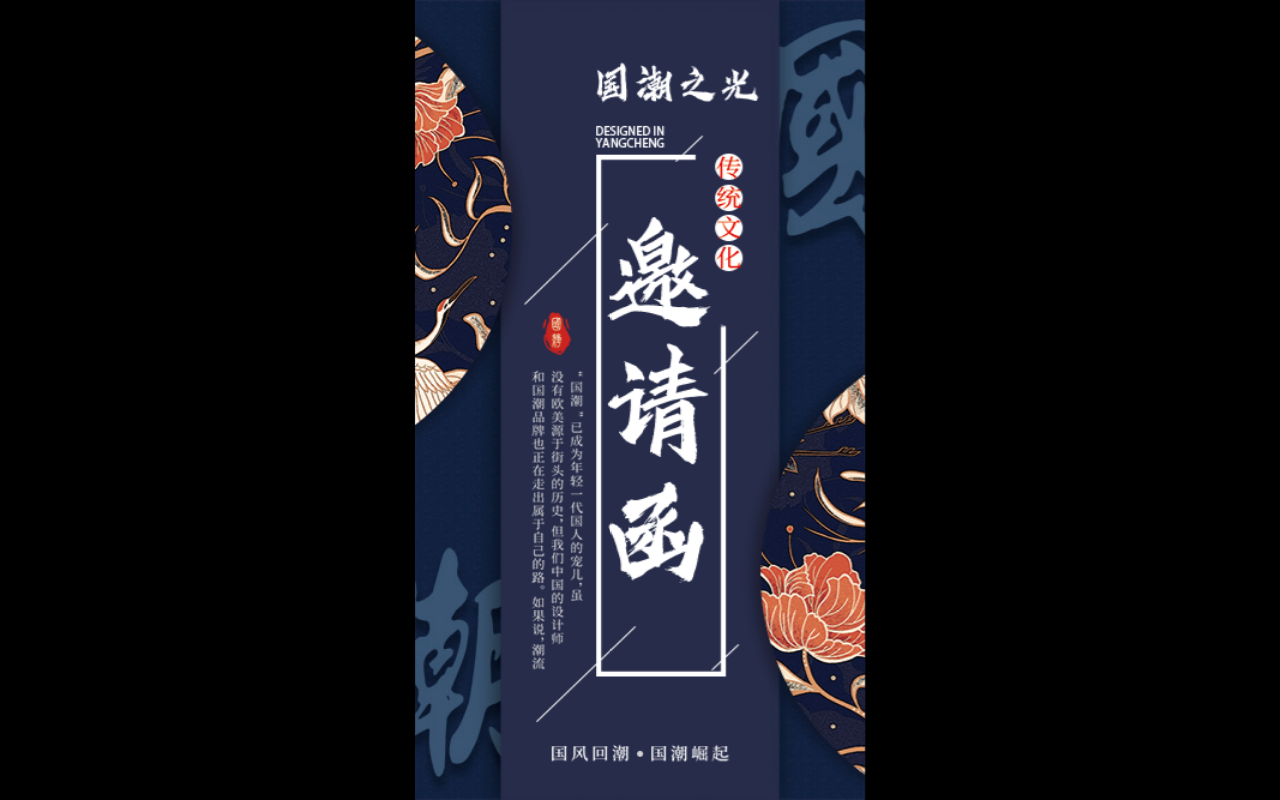
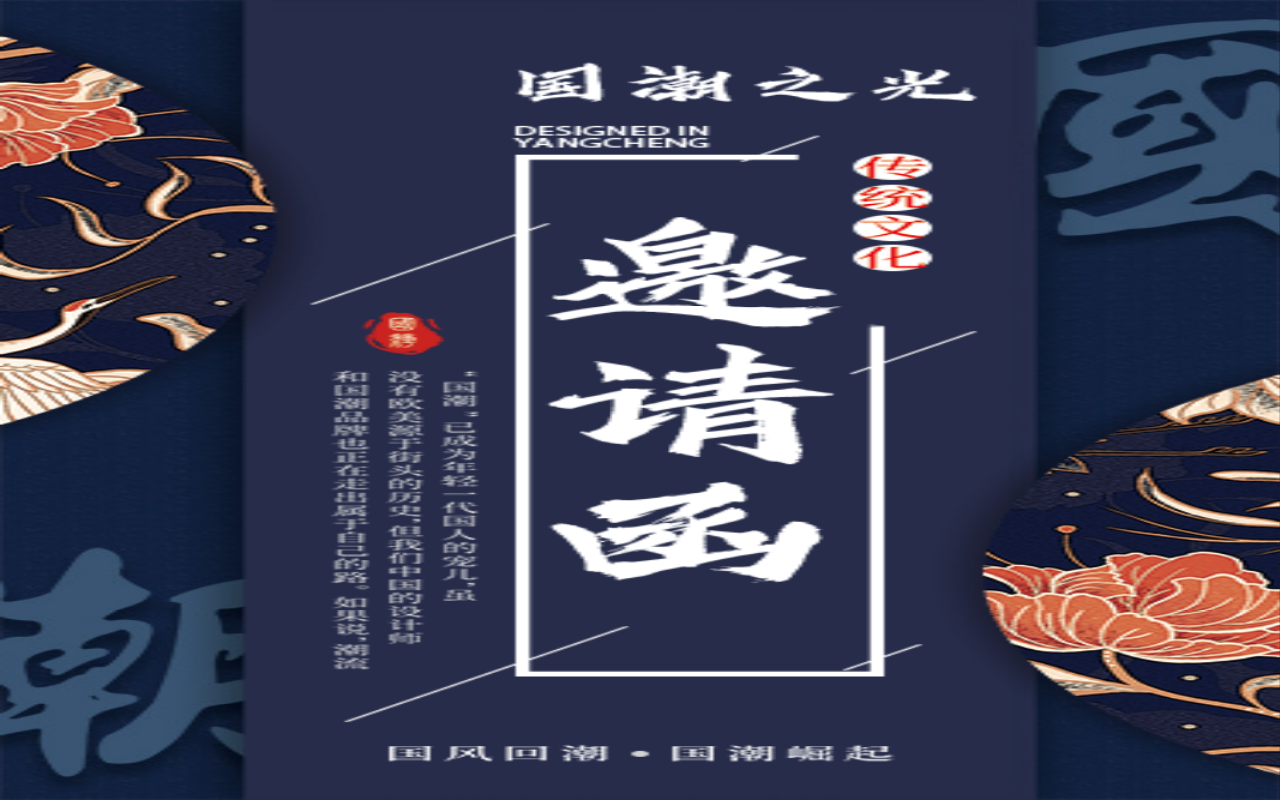
Before and after one commit to objcxiaobai/demo, a plain HTML site: page index.html in a window 1280 px wide. Drawn offline with Linux system fonts and the light colour scheme.

Commit message:
2 commit

```diff
--- a/css/index.css
+++ b/css/index.css
@@ -48,7 +48,7 @@ body {
 .slide-item img {
   width: 100%;
   height: 100%;
-  object-fit: contain;
+  /* object-fit: contain; */
 }
 
 /* 首页 */
```
